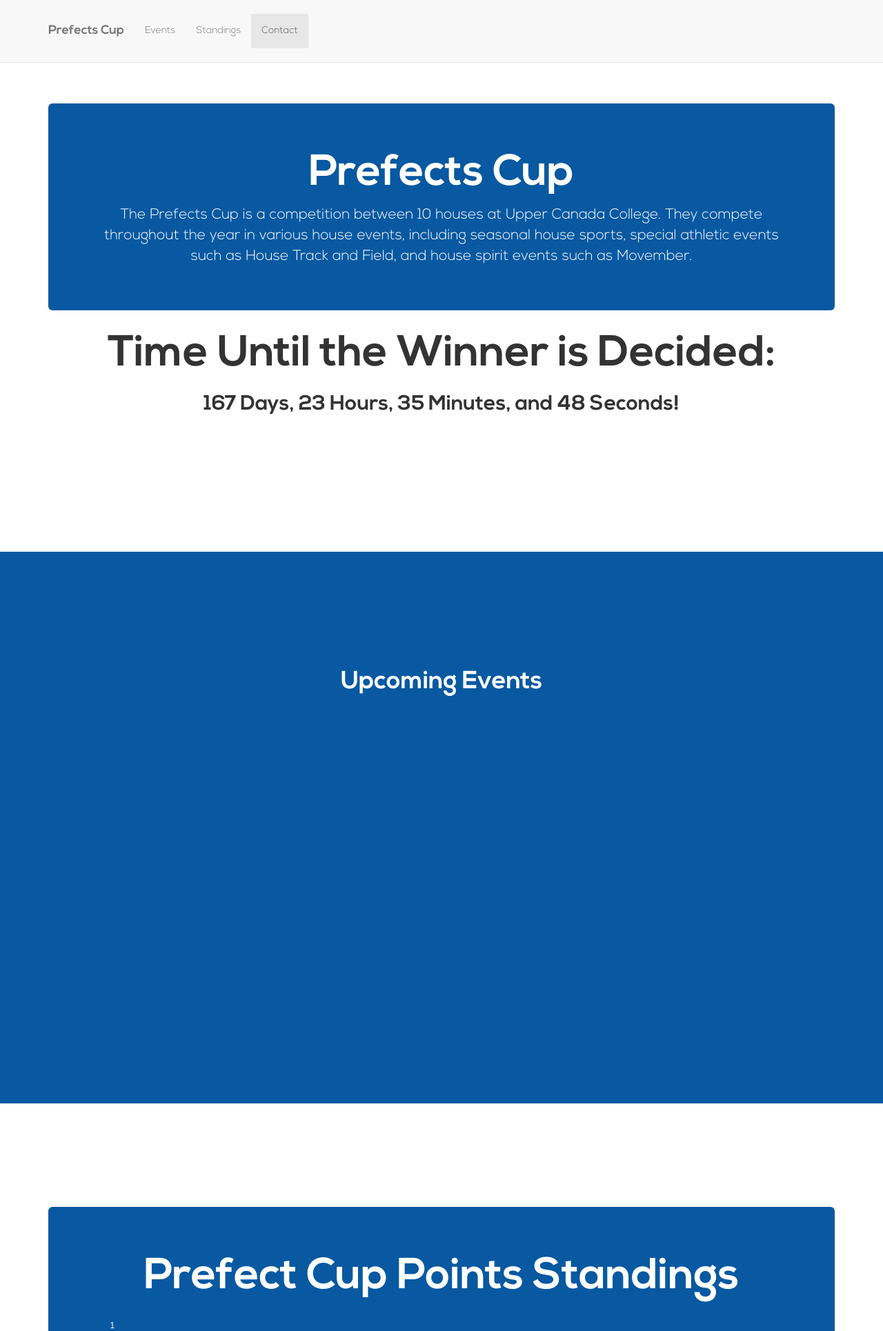
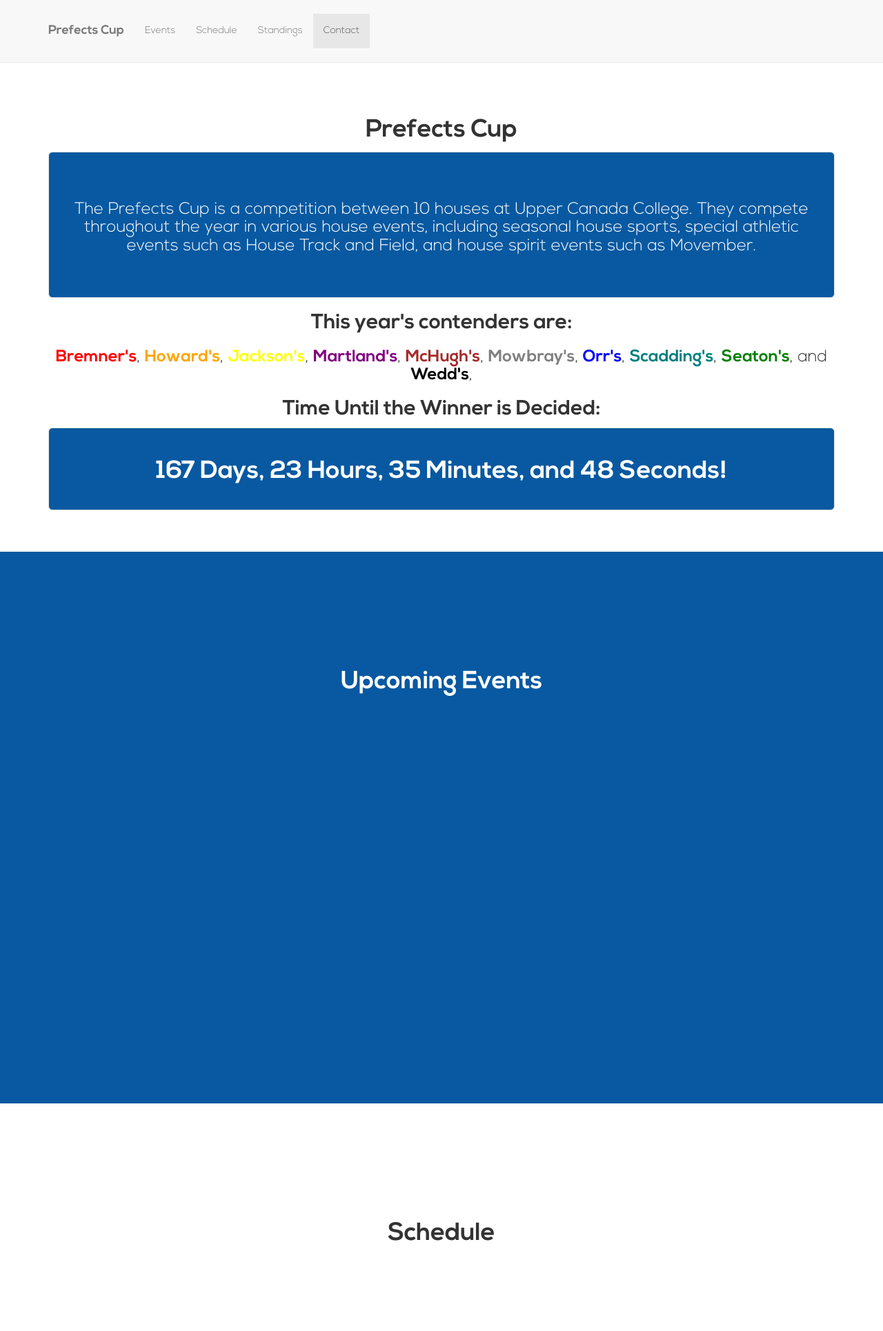
Before and after one commit to malsf21/prefects-cup-website, a PHP site: page / in a window 1280 px wide. Shown: the top 1930 px of the page at 69% size. Run offline with PHP 8.4, Linux system fonts and the light colour scheme.

Commit message:
more and more colouring fixes

```diff
--- a/css/base.css
+++ b/css/base.css
@@ -66,7 +66,7 @@
     background: #fff;
 }
 
-.section-one .jumbotron{
+.section-one .well{
 	background: #0859A1;
 	color:#FFF;
 }
--- a/index.html
+++ b/index.html
@@ -38,6 +38,7 @@
 					<ul class="nav navbar-nav">
 						<li class="hidden"><a href="#page-top"></a></li>
 						<li><a class="page-scroll" href="#events">Events</a></li>
+						<li><a class="page-scroll" href="#schedule">Schedule</a></li>
 						<li><a class="page-scroll" href="#standings">Standings</a></li>
 						<li><a class="page-scroll" href="#contact">Contact</a></li>
 					</ul>
@@ -47,16 +48,34 @@
 
 		<section id="start" class="section-one">
 			<div class="container">
-				<div class="jumbotron">
-					<h1>Prefects Cup</h1>
-					<p>
+				<h1>Prefects Cup</h1>
+				<div class="well well-lg">
+					<h3>
+					</br>
 					The Prefects Cup is a competition between 10 houses at Upper Canada College. They compete throughout the year in various house events, including seasonal house sports, special athletic events such as House Track and Field, and house spirit events such as Movember.
-					</p>
+					</br>
+					</br>
+					</h3>
 				</div>
-				<h1 style="font-size:63px;">Time Until the Winner is Decided:</h1>
-				<h2>
-					<div id="timeLeft">000 Days, 00 Hours, 00 Minutes, and 00 Seconds!</div>
-				</h2>
+				<h2>This year's contenders are: </h2>
+				<h3>
+				<span style="color:red; font-weight: bold;">Bremner's</span>,
+				<span style="color:orange; font-weight: bold;">Howard's</span>,
+				<span style="color:yellow; font-weight: bold;">Jackson's</span>,
+				<span style="color:purple; font-weight: bold;">Martland's</span>,
+				<span style="color:brown; font-weight: bold;">McHugh's</span>,
+				<span style="color:gray; font-weight: bold;">Mowbray's</span>,
+				<span style="color:blue; font-weight: bold;">Orr's</span>,
+				<span style="color:teal; font-weight: bold;">Scadding's</span>,
+				<span style="color:green; font-weight: bold;">Seaton's</span>, and
+				<span style="color:black; font-weight: bold;">Wedd's</span>,
+				</h3>
+				<h2>Time Until the Winner is Decided:</h2>
+				<div class="well well-lg">
+					<h1>
+						<div id="timeLeft">000 Days, 00 Hours, 00 Minutes, and 00 Seconds!</div>
+					</h1>
+				</div>
 			</div>
 		</section>
 
@@ -66,24 +85,25 @@
 			</div>
 		</section>
 
-		<section id="standings" class="section-one">
+		<section id="schedule" class ="section-one">
 			<div class="container">
-				<div class="jumbotron">
-					<h1>Prefect Cup Points Standings</h1>
-					<div id="houseStandings" style="height:100%;"></div>
-				</div>
+				<h1>Schedule</h1>
 			</div>
 		</section>
 
-		<section id="contact" class="section-two">
+		<section id="standings" class="section-two">
 			<div class="container">
-				<div class="row">
-					<div class="col-lg-12">
-						<h2>Thanks for reading</h2>
-						<h1>Need to contact us?</h1>
-						<h3><b>Web Designer: </b>Matthew Wang, FY, Orr's, <a href="mailto:matthew.wang@ucc.on.ca">matthew.wang@ucc.on.ca</a></br></h3>
-					</div>
-				</div>
+				<h1>Prefect Cup Points Standings</h1>
+				<h3>These are updated erratically; they won't always be accurate to today's date.</h3>
+				<div id="houseStandings" style="height:100%;"></div>
+			</div>
+		</section>
+
+		<section id="contact" class="section-one">
+			<div class="container">
+				<h2>Thanks For Supporting Your House!</h2>
+				<h1>Need to contact us?</h1>
+				<h3><b>Web Designer: </b>Matthew Wang, FY, Orr's, <a href="mailto:matthew.wang@ucc.on.ca">matthew.wang@ucc.on.ca</a></br></h3>
 			</div>
 		</section>
 
@@ -99,6 +119,7 @@
 			new Morris.Line({ //instantiate new graph (line graph)
 				element: 'houseStandings', //div id we reference
 				data: [ //data array, booyah! for now manually inputted by matt
+					{ month: '2015-08-01', bremners: 10, howards: 84, jacksons: 23, martlands: 123, mchughs: 47, mowbrays: 56, orrs: 128, scaddings: 94, seatons: 73, wedds: 29, }, //test case
 					{ month: '2015-09-01', bremners: 0, howards: 0, jacksons: 0, martlands: 0, mchughs: 0, mowbrays: 0, orrs: 0, scaddings: 0, seatons: 0, wedds: 0, }, //each element in array, has date + points
 					{ month: '2015-10-01', bremners: 0, howards: 0, jacksons: 0, martlands: 0, mchughs: 0, mowbrays: 0, orrs: 0, scaddings: 0, seatons: 0, wedds: 0, },
 					{ month: '2015-11-01', bremners: 0, howards: 0, jacksons: 0, martlands: 0, mchughs: 0, mowbrays: 0, orrs: 0, scaddings: 0, seatons: 0, wedds: 0, },
```
